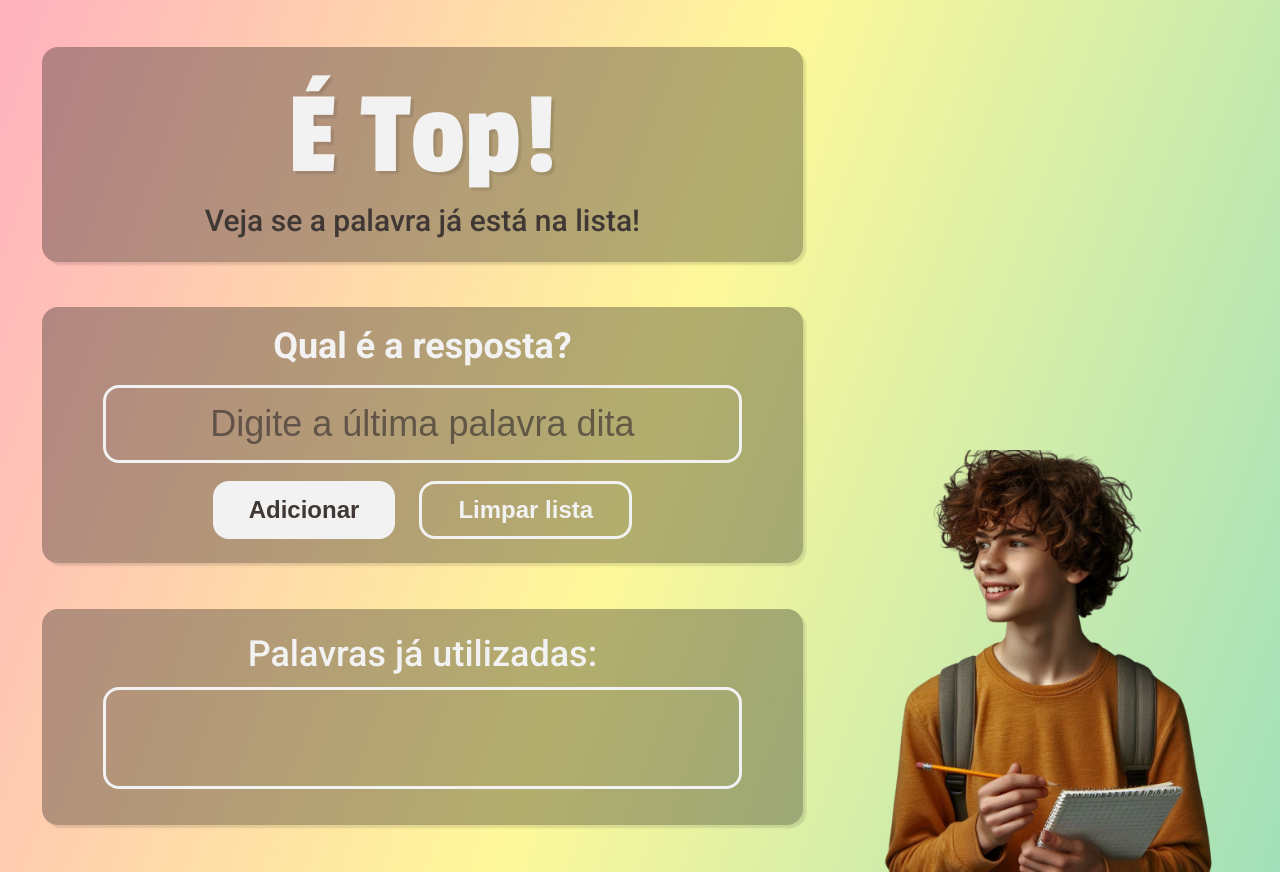
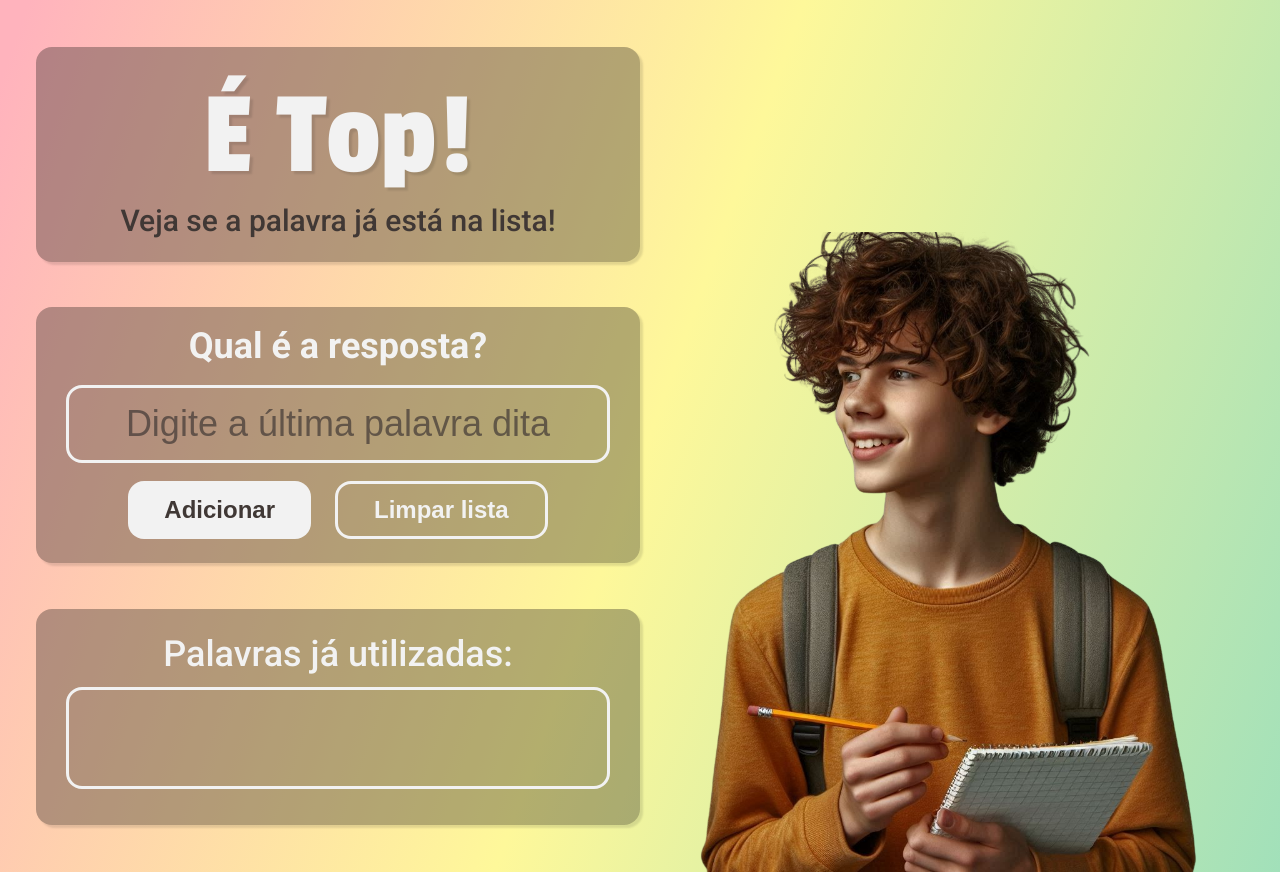
Before and after one commit to gogoiaba/P-gina-para-auxiliar-o-e-top, a plain HTML site: page index.html in a window 1280 px wide. Drawn offline with Linux system fonts and the light colour scheme.

Commit message:
acertei proporções

```diff
--- a/style.css
+++ b/style.css
@@ -26,14 +26,14 @@ html {
 
 .pagina__inteira {
     display: grid;
-    grid-template-columns: 66% 33%;
+    grid-template-columns: 50% 50%;
 }
 
 .bloco__container {
     background-color: rgba(25,22,21,0.33);
     border-radius: 16px;
     box-shadow: 3px 3px 2px rgba(25, 22, 21, 0.12);
-    width: 90%;
+    width: 100%;
     text-align: center;
 }
 
@@ -44,7 +44,7 @@ html {
     min-height: 100vh;
     justify-content: space-around;
     gap: 1rem;
-    margin: 1.5rem 0;
+    margin: 1.5rem 0 1.5rem 1.5rem;
 }
 
 .titulo__principal h1{
@@ -77,7 +77,7 @@ html {
     height: 2rem;
     outline: none;
     padding: 0.5rem;
-    width: 80%;
+    width: 85%;
     text-align: center;
     caret-color: var(--cor-primaria);
     margin-bottom: 0.75rem;
@@ -153,7 +153,7 @@ html {
     margin: 0.5rem;
     margin-bottom: 1.5rem;
     padding: 0.5rem;
-    width: 80%;
+    width: 85%;
     min-height: 3rem;
 }
 
```
